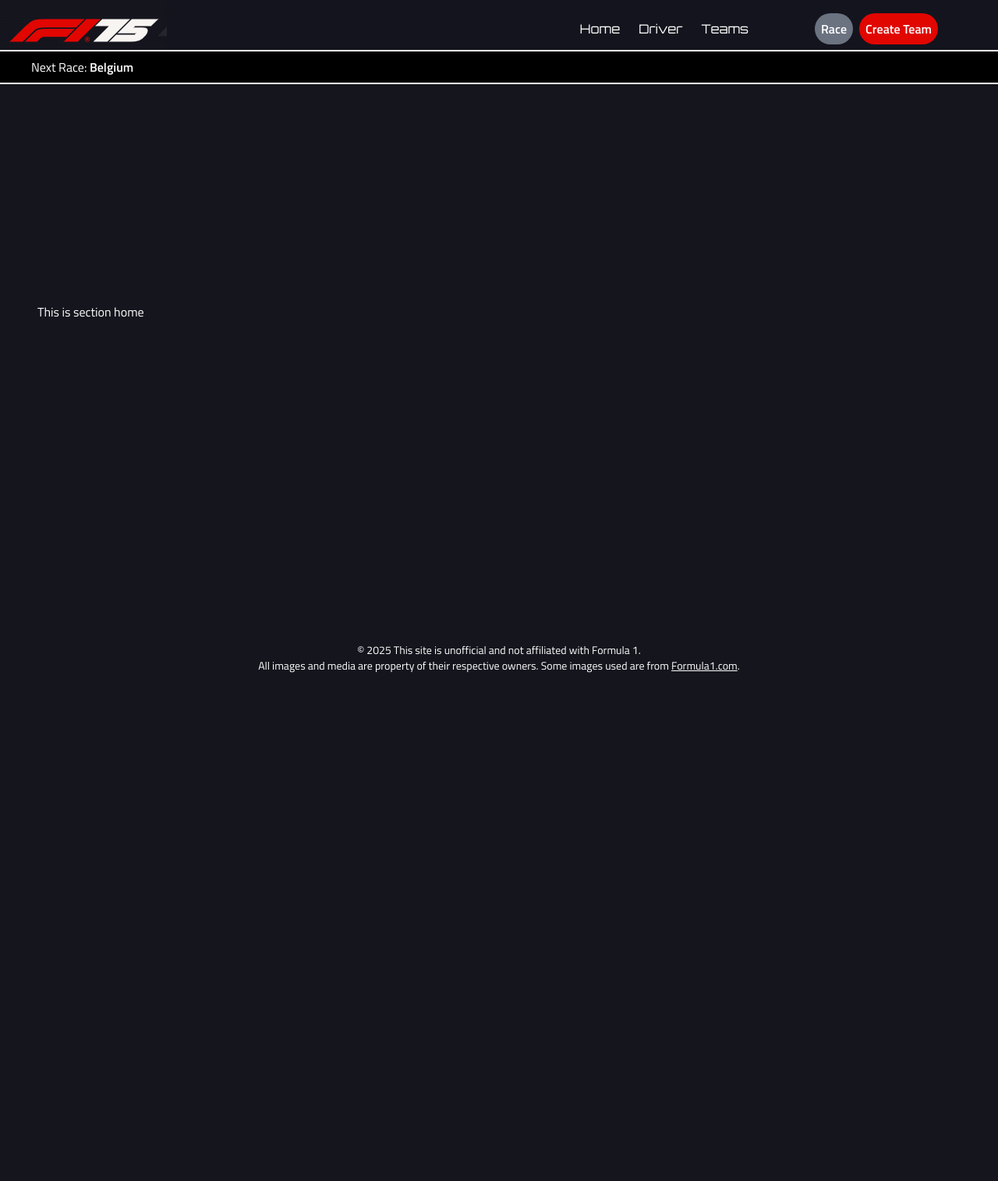
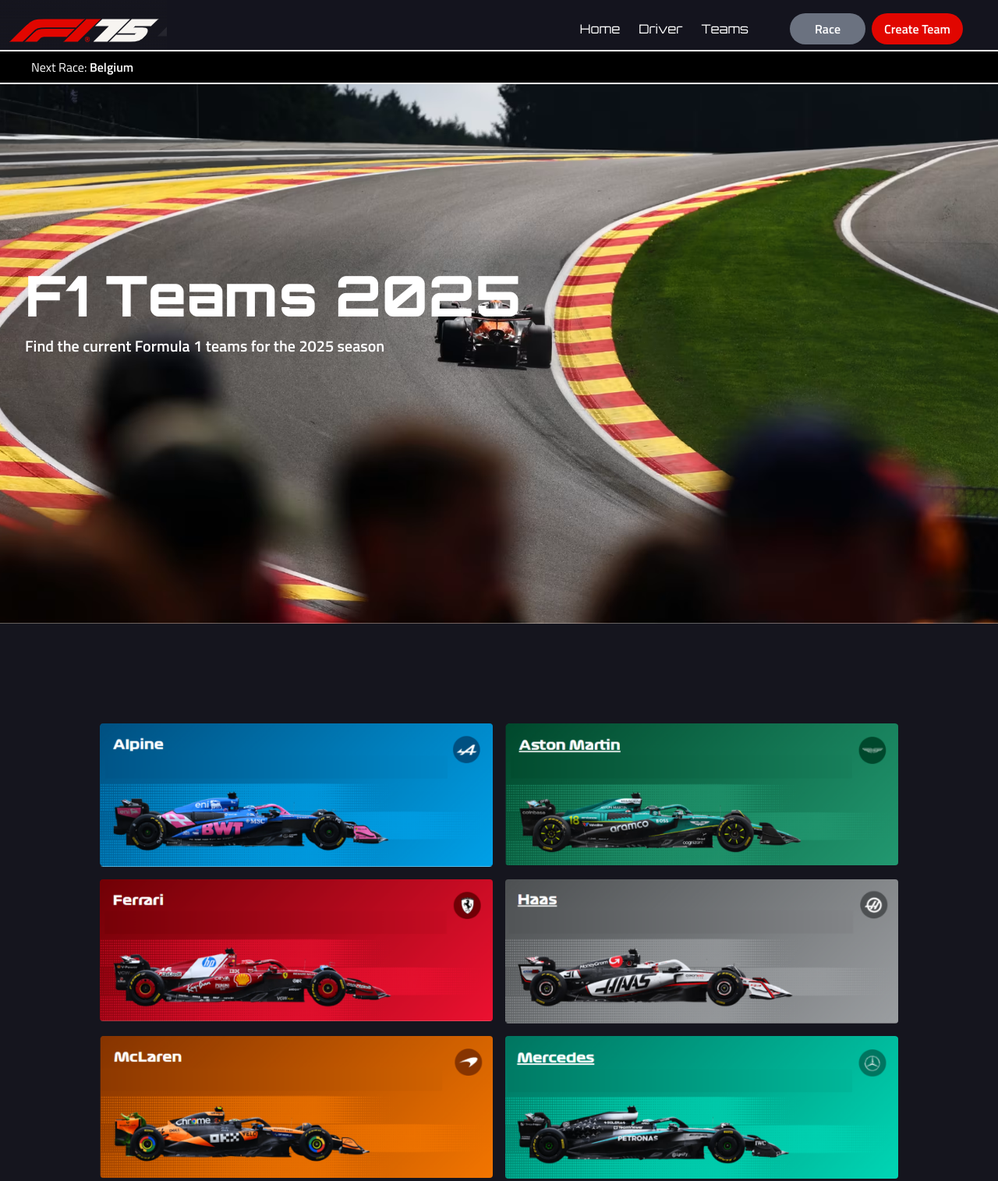
Before and after one commit to SeanKennethDMS/SeanFormula1LandingPage, a website: page src/teams.html in a window 1280 px wide. Shown: the top 1515 px of the page at 78% size. Before the commit the page ends 888 px from the top, so only its background shows below. Drawn offline with Linux system fonts and the light colour scheme.

Commit message:
Added Teams Page, not yet finished

```diff
--- a/src/teams.html
+++ b/src/teams.html
@@ -22,8 +22,8 @@
         </nav>
 
         <div class="w-1/4 flex justify-center pl-2 gap-2">
-            <button class="bg-gray-500 rounded rounded-full p-2 text-white font-bold hover:bg-gray-700">Race</button>
-            <button class="bg-f1red rounded rounded-full p-2 text-white font-bold hover:bg-red-800">Create Team</button>
+            <button class="bg-gray-500 round rounded-full p-2 text-white font-bold hover:bg-gray-700 px-[2rem]">Race</button>
+            <button class="bg-f1red round rounded-full p-2 text-white font-bold hover:bg-red-800 px-[1rem]">Create Team</button>
         </div>
 
     </header>
@@ -33,9 +33,27 @@
         </div>
 
 
-    <section id="home" class="relative bg-cover bg-center h-screen text-white flex items-center justify-between px-12 py-10 scroll-mt-32">
-        This is section home
-    </section>
+        <section class="bg-cover bg-center h-screen scroll-mt-32 flex flex-col justify-center"
+            style="background-image: url('../assets/News/left-item-img.avif');">
+            <div class="text-white pl-8">
+                <h1 class="font-orbitron font-bold text-7xl">F1 Teams 2025</h1>
+                <p class="font-titillium text-xl pt-4 font-bold">Find the current Formula 1 teams for the 2025 season</p>
+            </div>
+        </section>
+
+        <section class="grid grid-cols-2 gap-4 p-32">
+            <img src="../assets/Teams/Teams/Alpine.png" alt="AlpineBWT" class="w-full h-auto rounded hover:shadow-lg hover:scale-105 transform transition ease-in-out duration-500">
+            <img src="../assets/Teams/Teams/AstonMartin.png" alt="AstonMartin" class="w-full h-auto rounded hover:shadow-lg hover:scale-105 transform transition ease-in-out duration-500">
+            <img src="../assets/Teams/Teams/Ferrari.png" alt="ScuderiaFerrari" class="w-full h-auto rounded hover:shadow-lg hover:scale-105 transform transition ease-in-out duration-500">
+            <img src="../assets/Teams/Teams/Haas.png" alt="HaasMoneyGram" class="w-full h-auto rounded hover:shadow-lg hover:scale-105 transform transition ease-in-out duration-500">
+            <img src="../assets/Teams/Teams/McLaren.png" alt="McLaren" class="w-full h-auto rounded hover:shadow-lg hover:scale-105 transform transition ease-in-out duration-500">
+            <img src="../assets/Teams/Teams/Mercedes.png" alt="MercedesAMGPetronas" class="w-full h-auto rounded hover:shadow-lg hover:scale-105 transform transition ease-in-out duration-500">
+            <img src="../assets/Teams/Teams/RacingBulls.png" alt="VisaCashAppRacingBulls" class="w-full h-auto rounded hover:shadow-lg hover:scale-105 transform transition ease-in-out duration-500">
+            <img src="../assets/Teams/Teams/RedBull.png" alt="RedBullHonda" class="w-full h-auto rounded hover:shadow-lg hover:scale-105 transform transition ease-in-out duration-500">
+            <img src="../assets/Teams/Teams/Sauber.png" alt="SauberStakeF1" class="w-full h-auto rounded hover:shadow-lg hover:scale-105 transform transition ease-in-out duration-500">
+            <img src="../assets/Teams/Teams/Williams.png" alt="WilliamsRacing" class="w-full h-auto rounded hover:shadow-lg hover:scale-105 transform transition ease-in-out duration-500">
+        </section>
+
 
     <footer class="text-center text-sm text-white px-4 py-6">
         <p>&copy; 2025 This site is unofficial and not affiliated with Formula 1.</p>
```
Also changed, not shown: src/drivers.html (+3 -3 lines), assets/Teams/Teams/Alpine.png (added), assets/Teams/Teams/AstonMartin.png (added), assets/Teams/Teams/Ferrari.png (added), assets/Teams/Teams/Haas.png (added), assets/Teams/Teams/McLaren.png (added), assets/Teams/Teams/Mercedes.png (added), assets/Teams/Teams/RacingBulls.png (added), assets/Teams/Teams/RedBull.png (added), assets/Teams/Teams/Sauber.png (added), assets/Teams/Teams/Williams.png (added), assets/Teams/ferrari.png (deleted), assets/Teams/mclaren.png (deleted), dist/output.css, 1 other file.
